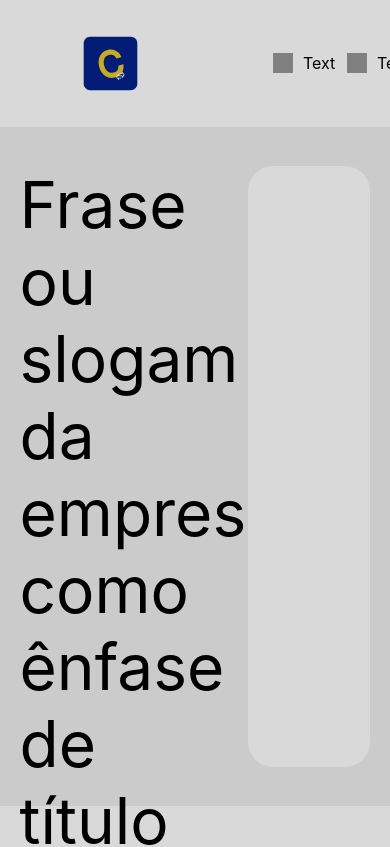
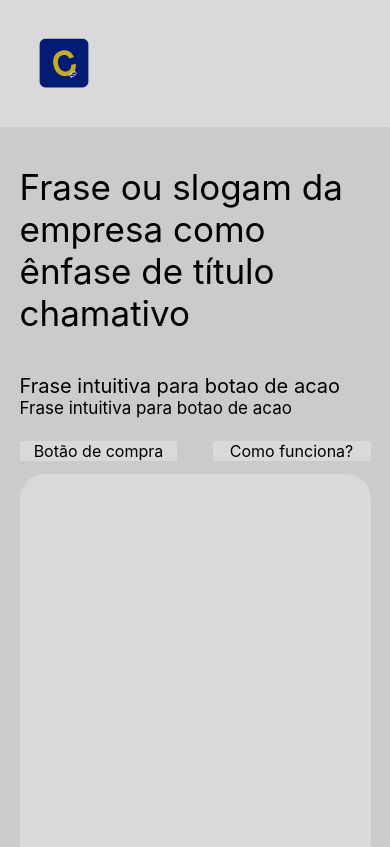
Before and after one commit to naudofp/calin-page, an Angular app: page / in a window 390 px wide. Shown: the top 847 px of the page. Built offline with nearby package versions, Linux system fonts and the light colour scheme.

Commit message:
Done responsive ViewSloganComponent

```diff
--- a/src/app/components/home-page/view-informations/paymet/paymet.component.css
+++ b/src/app/components/home-page/view-informations/paymet/paymet.component.css
@@ -44,3 +44,6 @@
     flex-flow: row nowrap;
     height: 100%;
 }
+
+@media (max-width: 600px) {
+}
--- a/src/app/components/home-page/view-slogan/view-slogan.component.css
+++ b/src/app/components/home-page/view-slogan/view-slogan.component.css
@@ -1,6 +1,6 @@
 .container {
     display: flex;
-    gap: 15%;
+    gap: 9%;
     width: 90%;
     height: 75vh;
     padding: 10% 5% 2% 5%;
@@ -67,3 +67,41 @@
     width: 35%;
     height: 95%;
 }
+
+@media(max-width: 600px) {
+    .container {
+        height: 85vh;
+        gap: 3%;
+        flex-direction: column;
+    }
+
+    .container-text {
+        height: 40%;
+        gap: 8%;
+        width: 100%;
+    }
+
+    .container-text h1 {
+        font-weight: 400;
+        font-size: 35px;
+        padding-bottom: 5%;
+    }
+
+    .container-subtitles p:first-child {
+        font-size: 20px;
+    }
+
+    .container-subtitles p:last-child {
+        font-size: 17px;
+    }
+
+    .container-buttons {
+        height: 50px;
+        width: 100%;
+    }
+
+    .container-image {
+        width: 100%;
+        height: 55%;
+    }
+}
--- a/src/app/components/navbar-home/navbar-home.component.css
+++ b/src/app/components/navbar-home/navbar-home.component.css
@@ -33,3 +33,15 @@ img {
     width: 100%;
     height: 40%;
 }
+
+@media (max-width: 600px) {
+    .container-items {
+        display: none;
+    }
+
+    .container-logo {
+        width: 200px;
+        justify-content: flex-start;
+        padding-left: 10%;
+    }
+}
```
